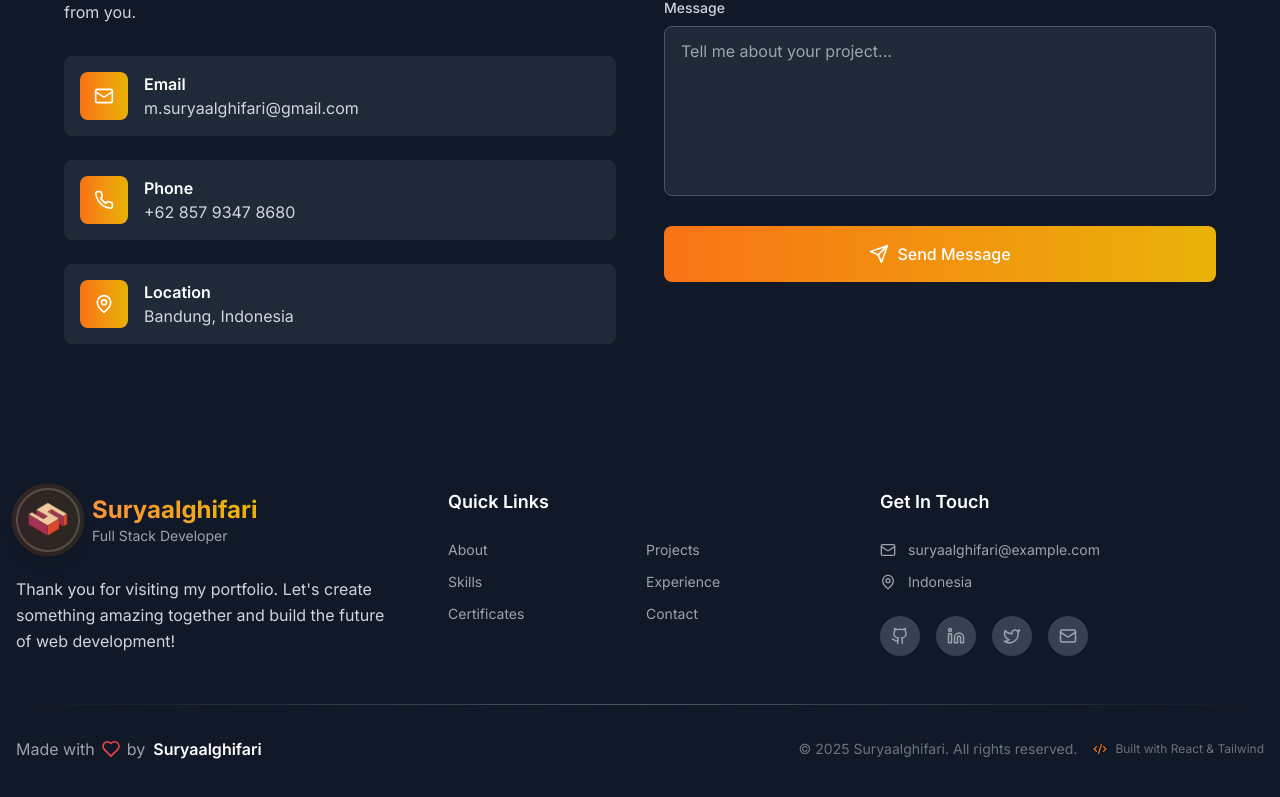
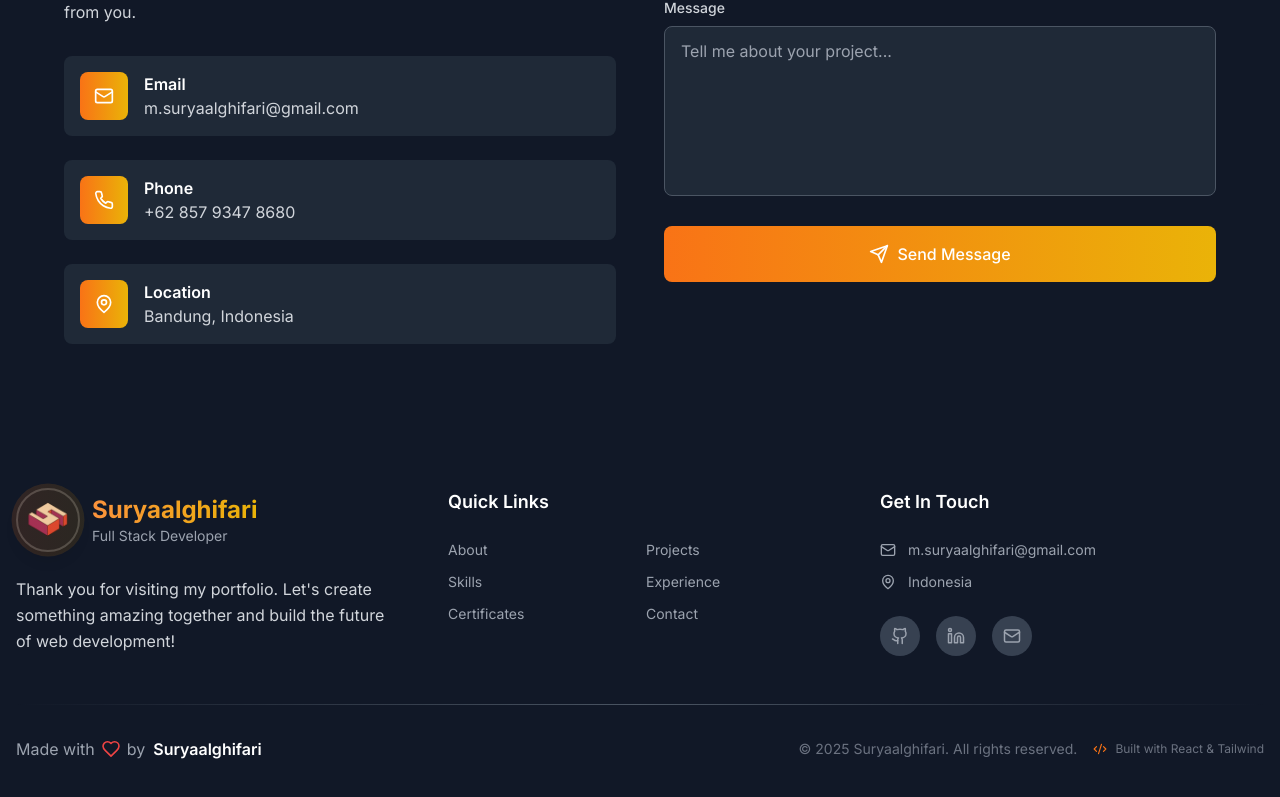
Before and after one commit to Suryaalghifari/porto-react, a React (Vite) app: page / in a window 1280 px wide. Shown: the part 8038-8835 px from the top of the page. Built offline with nearby package versions, Linux system fonts and the light colour scheme.

Commit message:
Update Desain Porto

```diff
--- a/src/components/Footer.tsx
+++ b/src/components/Footer.tsx
@@ -14,17 +14,21 @@ import {
 
 export const Footer = () => {
   const socialLinks = [
-    { icon: Github, href: "#", label: "GitHub", color: "hover:text-gray-300" },
+    {
+      icon: Github,
+      href: "https://github.com/Suryaalghifari",
+      label: "GitHub",
+      color: "hover:text-gray-300",
+    },
     {
       icon: Linkedin,
-      href: "#",
+      href: "https://www.linkedin.com/in/muhamad-surya-al-ghifari-791625335",
       label: "LinkedIn",
       color: "hover:text-blue-400",
     },
-    { icon: Twitter, href: "#", label: "Twitter", color: "hover:text-sky-400" },
     {
       icon: Mail,
-      href: "mailto:suryaalghifari@example.com",
+      href: "mailto:m.suryaalghifari@gmail.com",
       label: "Email",
       color: "hover:text-red-400",
     },
@@ -184,7 +188,7 @@ export const Footer = () => {
             <div className="space-y-3 mb-6">
               <div className="flex items-center justify-center md:justify-start gap-3 text-gray-400">
                 <Mail size={16} />
-                <span className="text-sm">suryaalghifari@example.com</span>
+                <span className="text-sm">m.suryaalghifari@gmail.com</span>
               </div>
               <div className="flex items-center justify-center md:justify-start gap-3 text-gray-400">
                 <MapPin size={16} />
```
